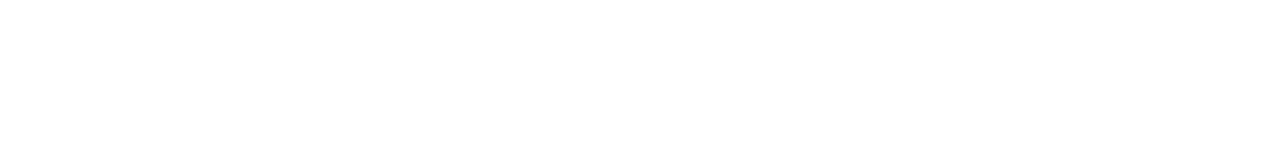
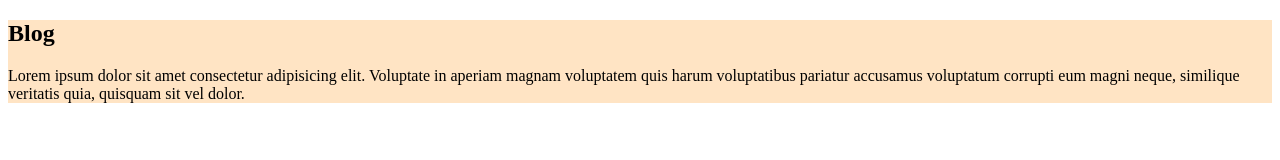
Before and after one commit to samwaseee/my-first-github-repo, a plain HTML site: page index.html in a window 1280 px wide. Drawn offline with Linux system fonts and the light colour scheme.

Commit message:
added the first blog

```diff
--- a/index.html
+++ b/index.html
@@ -4,8 +4,12 @@
     <meta charset="UTF-8">
     <meta name="viewport" content="width=device-width, initial-scale=1.0">
     <title>My First Github Repo</title>
+    <link rel="stylesheet" href="style/color.css">
 </head>
 <body>
-
+    <div>
+        <h2>Blog</h2>
+        <p>Lorem ipsum dolor sit amet consectetur adipisicing elit. Voluptate in aperiam magnam voluptatem quis harum voluptatibus pariatur accusamus voluptatum corrupti eum magni neque, similique veritatis quia, quisquam sit vel dolor.</p>
+    </div>
 </body>
 </html>
--- /dev/null
+++ b/style/color.css
@@ -0,0 +1,3 @@
+div{
+    background-color: bisque;
+}
```
